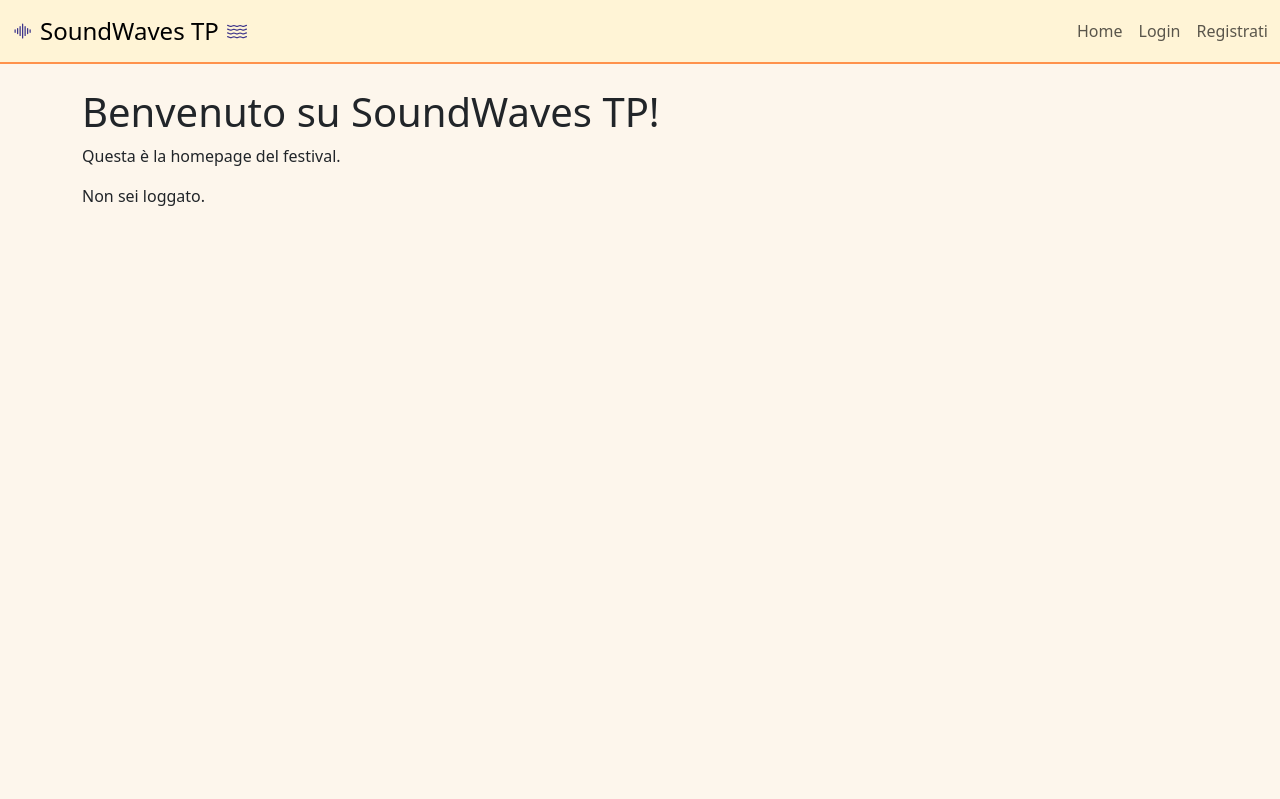
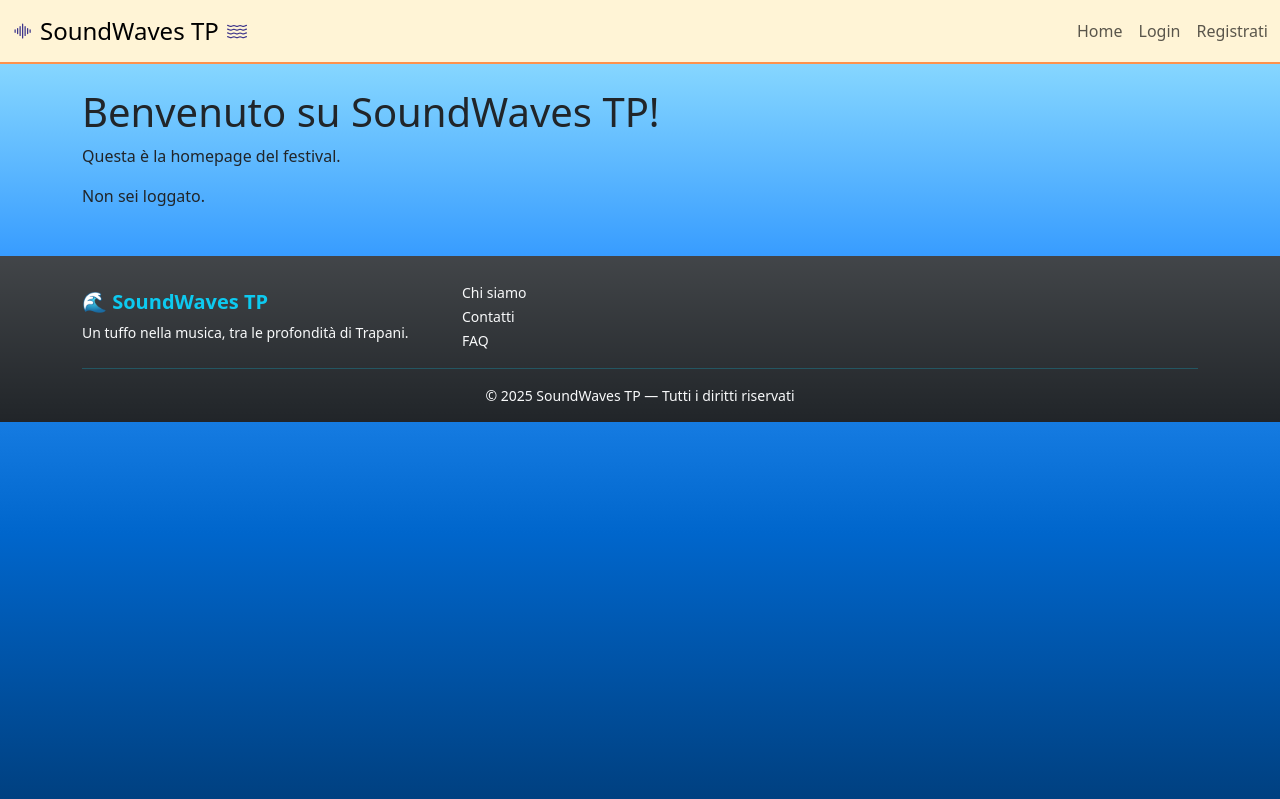
Before and after one commit to Flaviog03/flask-progetto-IAW, a Flask app: page / in a window 1280 px wide. Run offline with Flask 3, Linux system fonts and the light colour scheme.

Commit message:
feat: aggiornato design e struttura dei template, migliorata la gestione delle sezioni e dello stile

```diff
--- a/static/css/styles.css
+++ b/static/css/styles.css
@@ -67,5 +67,5 @@ input[type="text"],
 }
 
 body{
-    background-color: #FDF6EC !important;
+    background: linear-gradient(to bottom, #a0eaff, #3399ff, #0066cc, #004080);
 }
--- a/templates/partials/footer.html
+++ b/templates/partials/footer.html
@@ -1,7 +1,26 @@
-<html>
-    <head>
-    </head>
-    <body>
+<footer class="mt-5 bg-gradient bg-dark text-light pt-4 pb-3">
+  <div class="container">
+    <div class="row text-center text-md-start align-items-center">
+      <div class="col-md-4 mb-3 mb-md-0">
+        <h5 class="fw-bold text-info">🌊 SoundWaves TP</h5>
+        <p class="mb-0 small">Un tuffo nella musica, tra le profondità di Trapani.</p>
+      </div>
 
-    </body>
-</html>
+      <div class="col-md-4 mb-3 mb-md-0">
+        <ul class="list-unstyled mb-0">
+          <li><a href="#" class="text-decoration-none text-light small">Chi siamo</a></li>
+          <li><a href="#" class="text-decoration-none text-light small">Contatti</a></li>
+          <li><a href="#" class="text-decoration-none text-light small">FAQ</a></li>
+        </ul>
+      </div>
+
+      <div class="col-md-4 d-flex justify-content-center justify-content-md-end gap-3">
+        <a href="#" class="text-info fs-4"><i class="bi bi-facebook"></i></a>
+        <a href="#" class="text-info fs-4"><i class="bi bi-instagram"></i></a>
+        <a href="#" class="text-info fs-4"><i class="bi bi-twitter-x"></i></a>
+      </div>
+    </div>
+    <hr class="border-info my-3">
+    <p class="text-center small mb-0">&copy; 2025 SoundWaves TP — Tutti i diritti riservati</p>
+  </div>
+</footer>
--- a/templates/profilo_partecipante.html
+++ b/templates/profilo_partecipante.html
@@ -2,7 +2,7 @@
 
 {% block content %}
     {% include "partials/profile_info.html" with context %}
-    <section class="container border border-5 rounded p-4 my-5 mx-auto w-100 align-items-center">
+    <section class="container card border-2 rounded-4 p-3 p-md-4 mt-3 shadow-sm w-75 mb-3">
         <div class="row">
             <h3> Biglietti acquistati </h3>
         </div>
@@ -20,7 +20,7 @@
         </div>
     </section>
 
-    <section class="container border border-5 rounded p-4 mx-auto w-100 align-items-center">
+    <section class="container card border-2 rounded-4 p-3 p-md-4 mt-3 shadow-sm w-75">
         <div class="row">
             <h3> Acquista qui il tuo biglietto </h3>
         </div>
```
Also changed, not shown: templates/partials/profile_info.html (+2 -5 lines), templates/profilo_organizzatore.html (+5 -7 lines).
